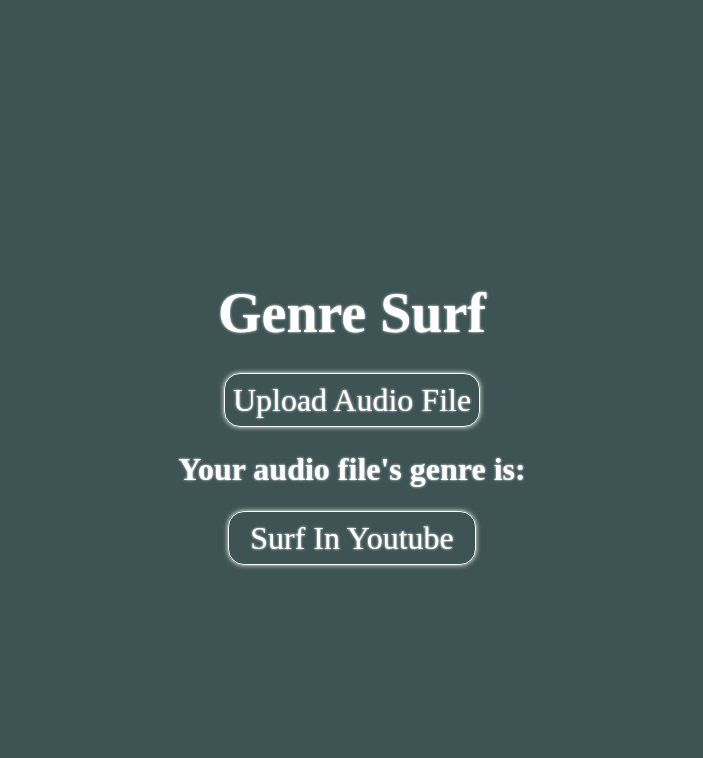
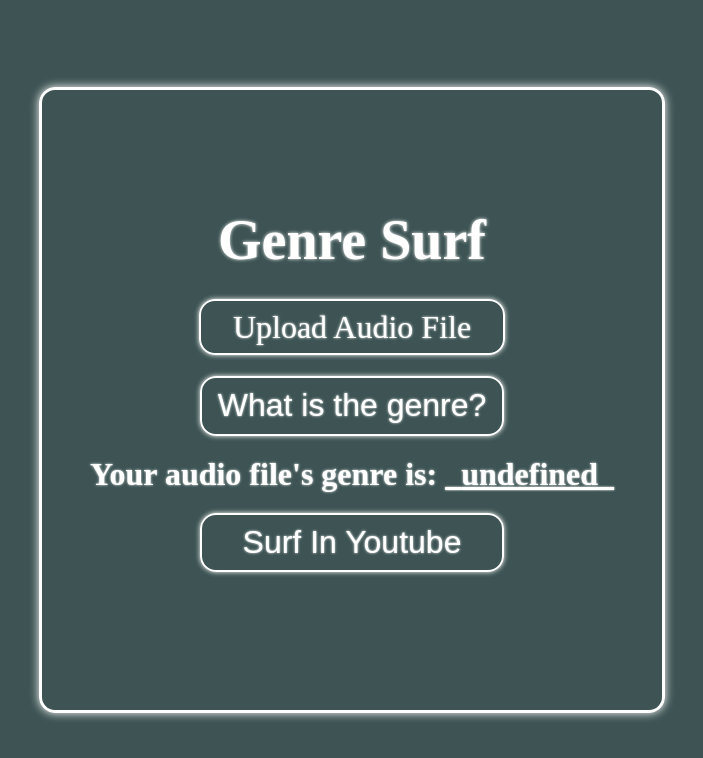
Before and after one commit to taehwan01/genre-surf, a React (Create React App) app in the folder user-interface/: page / in a window 1280 px wide. Shown: the top 758 px of the page, without its empty margins (288-991 px from the left). Built offline with nearby package versions, Linux system fonts and the light colour scheme.

Commit message:
feat: 컴포넌트 스타일 수정

```diff
--- a/user-interface/src/components/Main.js
+++ b/user-interface/src/components/Main.js
@@ -1,24 +1,33 @@
+import { useState } from 'react';
 import '../css/Main.css';
 
 function Main() {
+  let [genre, setGenre] = useState('undefined');
+
   const youtubeButton = () => {
     window.open('https://www.youtube.com/', '_blank');
   };
 
   return (
-    <div class='main'>
+    <div className='main'>
+      <div className='box-content'>
         <h1>Genre Surf</h1>
-      <label class='file-button' htmlFor='input-file'>
+        <label className='file-button' htmlFor='input-file'>
           Upload Audio File
         </label>
         <input type='file' id='input-file' />
-      <h3>Your audio file's genre is: </h3>
-      <label class='ytb-button' htmlFor='ytb-button'>
+        <br />
+        <button className='search-button'>What is the genre?</button>
+        <h3>
+          Your audio file's genre is:&nbsp;
+          <u>&nbsp;&nbsp;</u>
+          <u>{genre}</u>
+          <u>&nbsp;&nbsp;</u>
+        </h3>
+        <button className='ytb-button' onClick={youtubeButton}>
           Surf In Youtube
-      </label>
-      <button id='ytb-button' onClick={youtubeButton}>
-        <h3>Surf In Youtube</h3>
         </button>
+      </div>
     </div>
   );
 }
--- a/user-interface/src/css/Main.css
+++ b/user-interface/src/css/Main.css
@@ -16,35 +16,68 @@
 
 h1 {
   font-size: 3.5rem;
-  text-shadow: 0 0 2.5px white;
+  text-shadow: 0 0 3.5px white;
   /* margin: 0 0 1rem 0; */
 }
 h3 {
   font-size: 2rem;
   text-shadow: 0 0 2.5px white;
-  /* margin: 1rem 0 1rem 0; */
+  margin: 10px 0 10px 0;
+}
+
+.box-content {
+  border: solid 3px white;
+  border-radius: 1rem;
+  padding: 5rem 3rem 8rem 3rem;
+  box-shadow: 0 0 10px white;
 }
 
 .file-button {
-  padding: 0.5rem;
+  padding: 0.5rem 2rem;
   font-size: 2rem;
   text-shadow: 0 0 2.5px white;
-  border: solid 1px white;
+  border: solid 2px white;
   box-shadow: 0 0 5px white;
   border-radius: 1rem;
-  margin: 0 0 1rem 0;
+  margin: 0 0 10px 0;
+  transition-duration: 0.3s;
 }
-.ytb-button {
-  padding: 0.5rem 1.3rem 0.5rem 1.3rem;
-  font-size: 2rem;
-  text-shadow: 0 0 2.5px white;
-  border: solid 1px white;
-  box-shadow: 0 0 5px white;
-  border-radius: 1rem;
-  margin: 0 0 1rem 0;
+.file-button:hover {
+  box-shadow: 0 0 15px white;
 }
 
-#input-file,
-#ytb-button {
+.search-button {
+  padding: 0.57rem 1rem;
+  font-size: 2rem;
+  color: white;
+  text-shadow: 0 0 2.5px white;
+  border: solid 2px white;
+  box-shadow: 0 0 5px white;
+  background-color: transparent;
+  border-radius: 1rem;
+  margin: 30px 0 10px 0;
+  transition-duration: 0.3s;
+}
+.search-button:hover {
+  box-shadow: 0 0 15px white;
+}
+
+.ytb-button {
+  padding: 0.57rem 2.56rem;
+  font-size: 2rem;
+  color: white;
+  text-shadow: 0 0 2.5px white;
+  border: solid 2px white;
+  box-shadow: 0 0 5px white;
+  background-color: transparent;
+  border-radius: 1rem;
+  margin: 10px 0 10px 0;
+  transition-duration: 0.3s;
+}
+.ytb-button:hover {
+  box-shadow: 0 0 15px white;
+}
+
+#input-file {
   display: none;
 }
```
Lines whose indentation alone changed are shown as unchanged.
